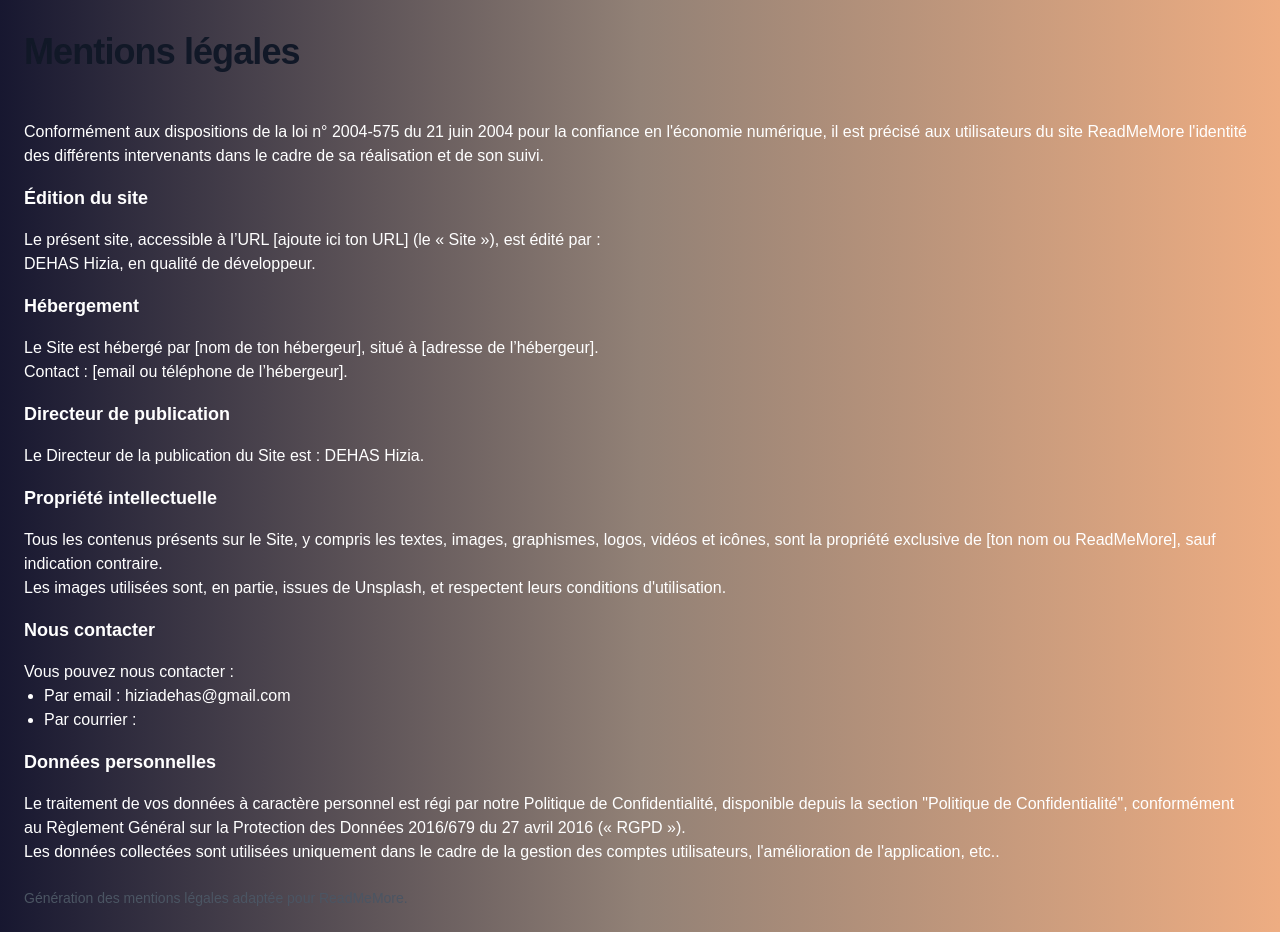
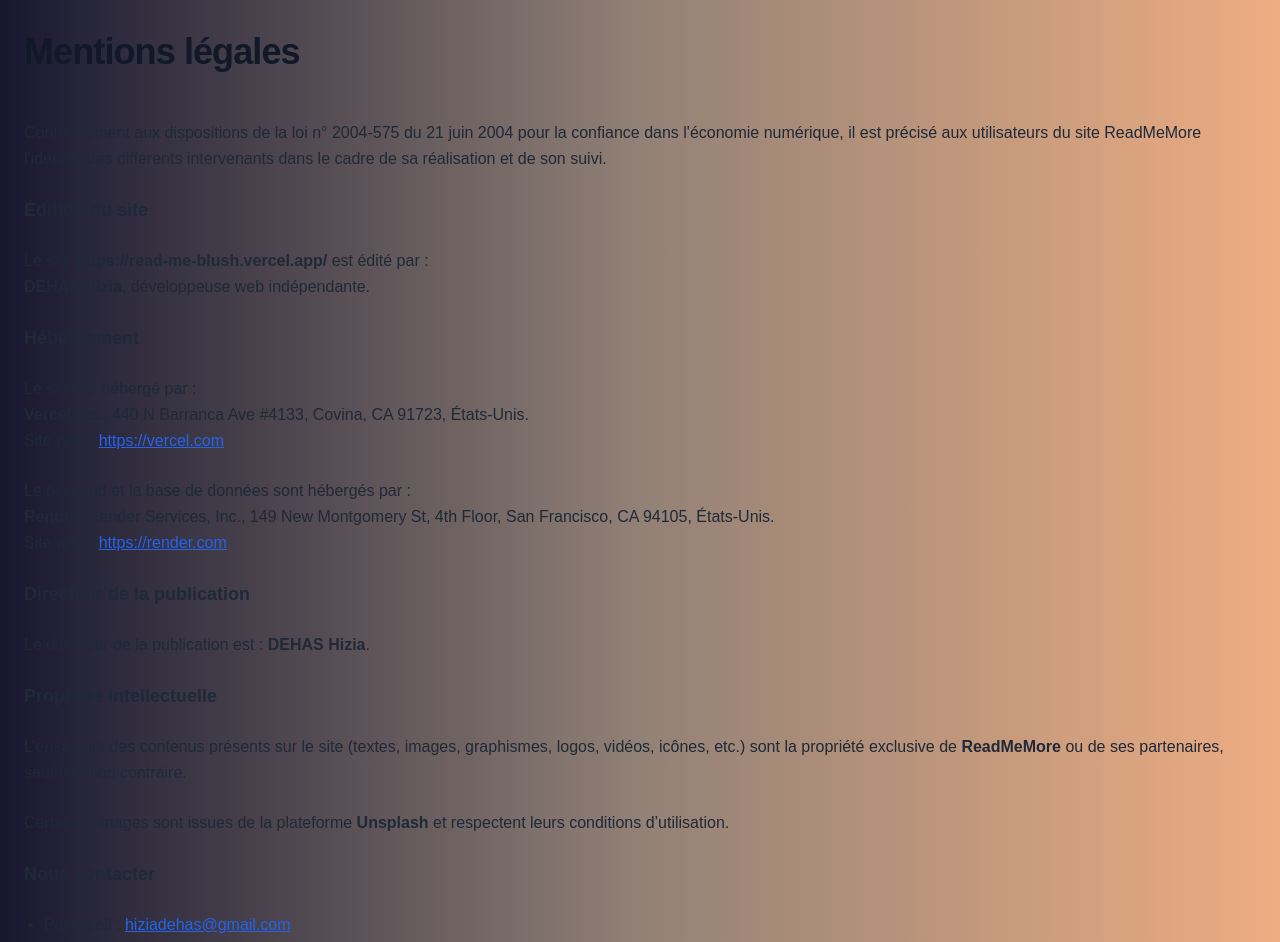
Before and after one commit to dehashizia/ReadMeMore, a Next.js app in the folder front/: page /legal in a window 1280 px wide. Shown: the top 942 px of the page. Built offline with nearby package versions, Linux system fonts and the light colour scheme.

Commit message:
modifs design

```diff
--- a/front/src/app/legal/page.tsx
+++ b/front/src/app/legal/page.tsx
@@ -2,45 +2,75 @@
 
 export default function Legal() {
   return (
-    <div className='max-w-screen-xl m-auto p-6'>
-      <h1 className='mt-2 text-2xl font-bold tracking-tight text-gray-900 sm:text-4xl text-left pb-12'>
+    <div className="max-w-screen-xl m-auto p-6">
+      <h1 className="mt-2 text-2xl font-bold tracking-tight text-gray-900 sm:text-4xl text-left pb-12">
         Mentions légales
       </h1>
-      <div>
-        Conformément aux dispositions de la loi n° 2004-575 du 21 juin 2004 pour la confiance en l'économie numérique, il est précisé aux utilisateurs du site ReadMeMore l'identité des différents intervenants dans le cadre de sa réalisation et de son suivi.
+      <div className="space-y-6 text-gray-800 leading-relaxed">
 
-        <h2 className='font-bold text-lg py-4'>Édition du site</h2>
-        Le présent site, accessible à l’URL [ajoute ici ton URL] (le « Site »), est édité par :
-        <br />
-        DEHAS Hizia, en qualité de développeur.
+        <p>
+          Conformément aux dispositions de la loi n° 2004-575 du 21 juin 2004
+          pour la confiance dans l'économie numérique, il est précisé aux utilisateurs
+          du site ReadMeMore l'identité des différents intervenants dans le cadre de sa réalisation
+          et de son suivi.
+        </p>
 
-        <h2 className='font-bold text-lg py-4'>Hébergement</h2>
-        Le Site est hébergé par [nom de ton hébergeur], situé à [adresse de l’hébergeur].
-        <br />
-        Contact : [email ou téléphone de l’hébergeur].
+        <h2 className="font-bold text-lg">Édition du site</h2>
+        <p>
+          Le site <strong>https://read-me-blush.vercel.app/</strong> est édité par :
+          <br />
+          <strong>DEHAS Hizia</strong>, développeuse web indépendante.
+        </p>
 
-        <h2 className='font-bold text-lg py-4'>Directeur de publication</h2>
-        Le Directeur de la publication du Site est : DEHAS Hizia.
+        <h2 className="font-bold text-lg">Hébergement</h2>
+        <p>
+          Le site est hébergé par :
+          <br />
+          <strong>Vercel Inc.</strong>, 440 N Barranca Ave #4133, Covina, CA 91723, États-Unis.
+          <br />
+          Site web : <a href="https://vercel.com" target="_blank" rel="noopener noreferrer" className="underline text-blue-600">https://vercel.com</a>
+        </p>
+        <p>
+          Le backend et la base de données sont hébergés par :
+          <br />
+          <strong>Render</strong>, Render Services, Inc., 149 New Montgomery St, 4th Floor, San Francisco, CA 94105, États-Unis.
+          <br />
+          Site web : <a href="https://render.com" target="_blank" rel="noopener noreferrer" className="underline text-blue-600">https://render.com</a>
+        </p>
 
-        <h2 className='font-bold text-lg py-4'>Propriété intellectuelle</h2>
-        Tous les contenus présents sur le Site, y compris les textes, images, graphismes, logos, vidéos et icônes, sont la propriété exclusive de [ton nom ou ReadMeMore], sauf indication contraire.
-        <br />
-        Les images utilisées sont, en partie, issues de Unsplash, et respectent leurs conditions d'utilisation.
+        <h2 className="font-bold text-lg">Directeur de la publication</h2>
+        <p>
+          Le directeur de la publication est : <strong>DEHAS Hizia</strong>.
+        </p>
 
-        <h2 className='font-bold text-lg py-4'>Nous contacter</h2>
-        Vous pouvez nous contacter :
-        <ul className='list-disc ml-5'>
-          <li>Par email : hiziadehas@gmail.com</li>
-          <li>Par courrier : </li>
+        <h2 className="font-bold text-lg">Propriété intellectuelle</h2>
+        <p>
+          L’ensemble des contenus présents sur le site (textes, images, graphismes, logos, vidéos, icônes, etc.)
+          sont la propriété exclusive de <strong>ReadMeMore</strong> ou de ses partenaires, sauf mention contraire.
+        </p>
+        <p>
+          Certaines images sont issues de la plateforme <strong>Unsplash</strong> et respectent leurs conditions d’utilisation.
+        </p>
+
+        <h2 className="font-bold text-lg">Nous contacter</h2>
+        <ul className="list-disc ml-5">
+          <li>Par email : <a href="mailto:hiziadehas@gmail.com" className="underline text-blue-600">hiziadehas@gmail.com</a></li>
+          <li>Par courrier : (adresse à compléter si nécessaire)</li>
         </ul>
 
-        <h2 className='font-bold text-lg py-4'>Données personnelles</h2>
-        Le traitement de vos données à caractère personnel est régi par notre Politique de Confidentialité, disponible depuis la section "Politique de Confidentialité", conformément au Règlement Général sur la Protection des Données 2016/679 du 27 avril 2016 (« RGPD »).
-        <br />
-        Les données collectées sont utilisées uniquement dans le cadre de la gestion des comptes utilisateurs, l'amélioration de l'application, etc..
+        <h2 className="font-bold text-lg">Données personnelles</h2>
+        <p>
+          Le traitement de vos données personnelles est régi par notre Politique de Confidentialité,
+          accessible depuis le lien "Politique de Confidentialité", conformément au Règlement Général
+          sur la Protection des Données (RGPD) n° 2016/679 du 27 avril 2016.
+        </p>
+        <p>
+          Les données collectées sont utilisées uniquement pour la gestion des comptes utilisateurs,
+          l’amélioration de l’application, et ne sont en aucun cas revendues à des tiers.
+        </p>
 
-        <p className='mt-6 text-sm text-gray-600'>
-          Génération des mentions légales adaptée pour ReadMeMore.
+        <p className="mt-6 text-sm text-gray-600">
+          Mentions légales mises à jour pour ReadMeMore – site personnel réalisé par DEHAS Hizia.
         </p>
       </div>
     </div>
--- a/front/src/app/privacy/page.tsx
+++ b/front/src/app/privacy/page.tsx
@@ -6,83 +6,84 @@
       <h1 className="mt-2 text-2xl font-bold tracking-tight text-gray-900 sm:text-4xl text-left pb-12">
         Politique de Confidentialité
       </h1>
-      <div>
+      <div className="text-gray-800 leading-relaxed space-y-6">
+
         <p>
-          La présente Politique de Confidentialité a pour objectif de vous informer de la manière dont nous collectons, utilisons, stockons et protégeons vos données personnelles, dans le respect de la loi n° 78-17 du 6 janvier 1978 relative à l'informatique, aux fichiers et aux libertés, ainsi que du Règlement Général sur la Protection des Données (RGPD).
+          La présente Politique de Confidentialité a pour objectif de vous informer de la manière dont nous
+          collectons, utilisons, stockons et protégeons vos données personnelles, conformément à la loi n° 78-17
+          du 6 janvier 1978 modifiée, et au Règlement Général sur la Protection des Données (RGPD) n°2016/679.
         </p>
 
-        <h2 className="font-bold text-lg py-4">Collecte des données personnelles</h2>
+        <h2 className="font-bold text-lg">1. Responsable du traitement</h2>
         <p>
-          Nous collectons des informations personnelles lorsque vous utilisez notre site ReadMeMore, notamment lorsque vous vous inscrivez, vous connectez, ou interagissez avec les fonctionnalités de l'application. Les données collectées incluent, sans s'y limiter :
+          Le responsable du traitement est : <strong>DEHAS Hizia</strong>, développeuse web indépendante.
+          <br />Contact : <a href="mailto:hiziadehas@gmail.com" className="underline text-blue-600">hiziadehas@gmail.com</a>
+        </p>
+
+        <h2 className="font-bold text-lg">2. Données collectées</h2>
+        <p>Nous collectons les données suivantes :</p>
+        <ul className="list-disc ml-5">
+          <li>Nom et prénom</li>
+          <li>Adresse email</li>
+          <li>Identifiants de connexion (mot de passe crypté, etc.)</li>
+          <li>Informations liées à l'utilisation du service (livres ajoutés, commentaires, likes, etc.)</li>
+        </ul>
+
+        <h2 className="font-bold text-lg">3. Finalités et base légale</h2>
+        <p>Les données sont collectées pour les finalités suivantes :</p>
+        <ul className="list-disc ml-5">
+          <li>Gestion des comptes utilisateurs (base légale : exécution du contrat)</li>
+          <li>Amélioration du service et personnalisation (base légale : intérêt légitime)</li>
+          <li>Envoi de notifications importantes (base légale : intérêt légitime ou consentement)</li>
+          <li>Analyse d’usage pour optimiser l’application (base légale : intérêt légitime)</li>
+        </ul>
+
+        <h2 className="font-bold text-lg">4. Partage des données</h2>
+        <p>
+          Vos données ne sont jamais vendues. Elles peuvent être partagées avec :
         </p>
         <ul className="list-disc ml-5">
-          <li>Nom, prénom</li>
-          <li>Adresse email</li>
-          <li>Informations de connexion (mot de passe, etc.)</li>
-          <li>Informations sur votre utilisation du service (livres ajoutés, commentaires, etc.)</li>
+          <li>Des prestataires techniques (hébergement, emailing) dans le cadre de contrats de sous-traitance</li>
+          <li>Les autorités si la loi l'exige (ex. ordonnance judiciaire)</li>
         </ul>
 
-        <h2 className="font-bold text-lg py-4">Utilisation des données personnelles</h2>
+        <h2 className="font-bold text-lg">5. Durée de conservation</h2>
         <p>
-          Les données personnelles collectées sont utilisées pour les finalités suivantes :
-        </p>
-        <ul className="list-disc ml-5">
-          <li>Gestion des comptes utilisateurs</li>
-          <li>Amélioration de l'application et des services</li>
-          <li>Envoi de newsletters ou de notifications importantes liées au service</li>
-          <li>Analyse des comportements utilisateurs pour optimiser l'expérience</li>
-        </ul>
-
-        <h2 className="font-bold text-lg py-4">Partage des données</h2>
-        <p>
-          Nous ne vendons, ne louons ni ne cédons vos données personnelles à des tiers sans votre consentement, à l'exception des cas suivants :
-        </p>
-        <ul className="list-disc ml-5">
-          <li>Fournisseurs de services externes qui traitent vos données pour notre compte, sous contrat (hébergeurs, services d'emailing, etc.).</li>
-          <li>Lorsque cela est exigé par la loi, ou pour répondre à des demandes légales, telles que des ordonnances judiciaires.</li>
-        </ul>
-
-        <h2 className="font-bold text-lg py-4">Sécurité des données</h2>
-        <p>
-          Nous mettons en œuvre des mesures de sécurité appropriées pour protéger vos données personnelles contre tout accès, divulgation, modification ou destruction non autorisé. Cependant, aucune méthode de transmission de données sur Internet ou de stockage électronique n'est complètement sécurisée, et nous ne pouvons garantir une sécurité absolue.
+          Les données sont conservées tant que votre compte est actif. Vous pouvez demander leur suppression à tout moment.
         </p>
 
-        <h2 className="font-bold text-lg py-4">Conservation des données</h2>
+        <h2 className="font-bold text-lg">6. Sécurité</h2>
         <p>
-          Nous conserverons vos données personnelles pendant la durée nécessaire à l'accomplissement des finalités pour lesquelles elles ont été collectées. Vous pouvez à tout moment demander la suppression de vos données conformément aux droits mentionnés ci-dessous.
+          Des mesures techniques et organisationnelles appropriées sont mises en place pour protéger vos données.
+          Cependant, aucun système n’étant infaillible, une sécurité absolue ne peut être garantie.
         </p>
 
-        <h2 className="font-bold text-lg py-4">Droits des utilisateurs</h2>
-        <p>
-          Conformément au RGPD, vous disposez des droits suivants concernant vos données personnelles :
-        </p>
+        <h2 className="font-bold text-lg">7. Vos droits</h2>
+        <p>Conformément au RGPD, vous disposez des droits suivants :</p>
         <ul className="list-disc ml-5">
-          <li>Le droit d'accès à vos données personnelles.</li>
-          <li>Le droit de rectification ou de suppression de vos données.</li>
-          <li>Le droit de vous opposer au traitement de vos données dans certaines circonstances.</li>
-          <li>Le droit de retirer votre consentement à tout moment.</li>
-          <li>Le droit à la portabilité des données.</li>
+          <li>Droit d'accès, de rectification, d’effacement</li>
+          <li>Droit à la limitation et d’opposition au traitement</li>
+          <li>Droit à la portabilité</li>
+          <li>Droit de retirer votre consentement à tout moment</li>
+          <li>Droit d’introduire une réclamation auprès de la CNIL (www.cnil.fr)</li>
         </ul>
         <p>
-          Pour exercer vos droits, vous pouvez nous contacter à l'adresse suivante : hiziadehas@gmail.com.
+          Pour exercer vos droits, contactez-nous à <a href="mailto:hiziadehas@gmail.com" className="underline text-blue-600">hiziadehas@gmail.com</a>.
         </p>
 
-        <h2 className="font-bold text-lg py-4">Modifications de la politique de confidentialité</h2>
+        <h2 className="font-bold text-lg">8. Modifications</h2>
         <p>
-          Nous nous réservons le droit de modifier cette Politique de Confidentialité à tout moment. En cas de modification, la nouvelle version sera publiée sur cette page avec la date de mise à jour.
+          Cette politique pourra être mise à jour à tout moment. Dernière mise à jour : <strong>5 mai 2025</strong>.
         </p>
 
-        <h2 className="font-bold text-lg py-4">Nous contacter</h2>
-        <p>
-          Si vous avez des questions concernant cette Politique de Confidentialité ou si vous souhaitez exercer vos droits, vous pouvez nous contacter à :
-        </p>
+        <h2 className="font-bold text-lg">9. Contact</h2>
         <ul className="list-disc ml-5">
           <li>Email : hiziadehas@gmail.com</li>
-          <li>Adresse postale : </li>
+
         </ul>
 
         <p className="mt-6 text-sm text-gray-600">
-          Mise à jour de la Politique de Confidentialité pour ReadMeMore.
+          Politique de Confidentialité rédigée pour l’application ReadMeMore.
         </p>
       </div>
     </div>
```
Also changed, not shown: front/src/app/comments/page.tsx (+42 -119 lines).
